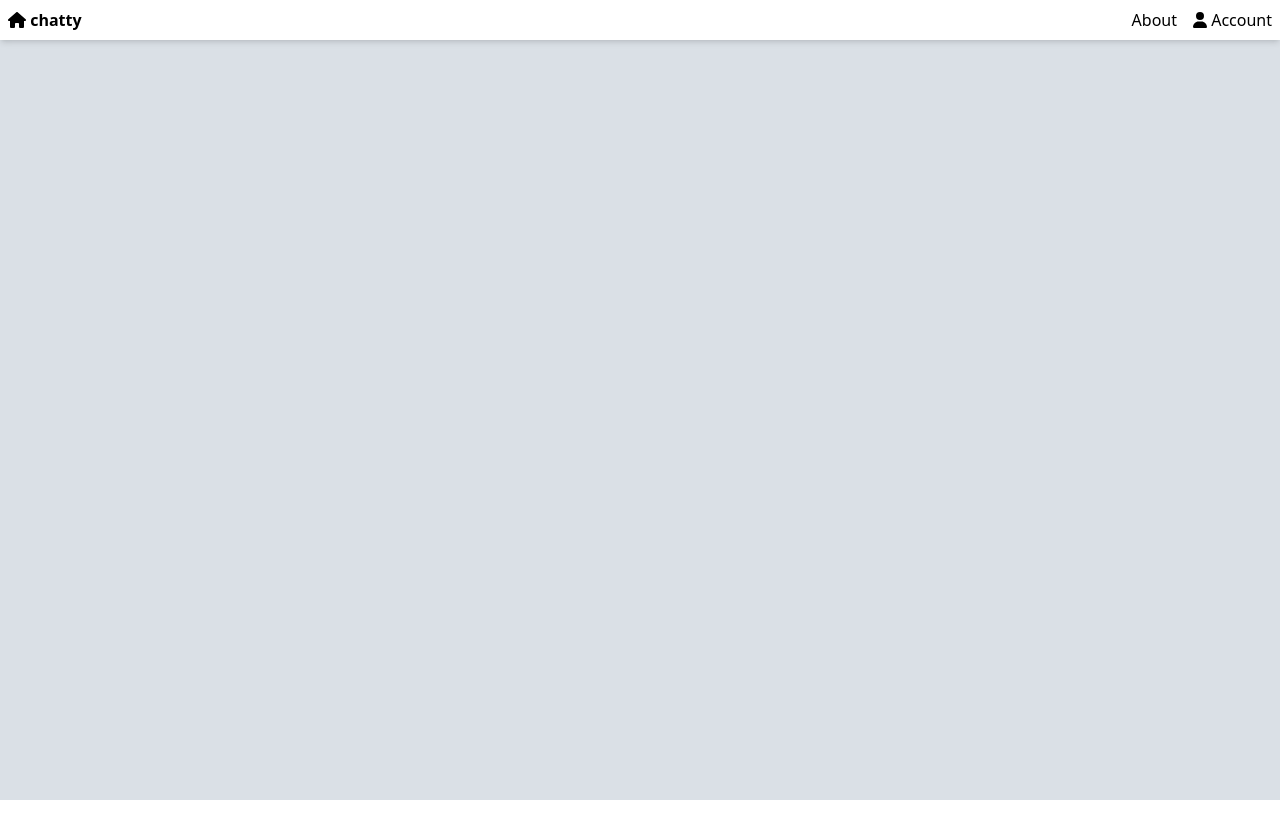
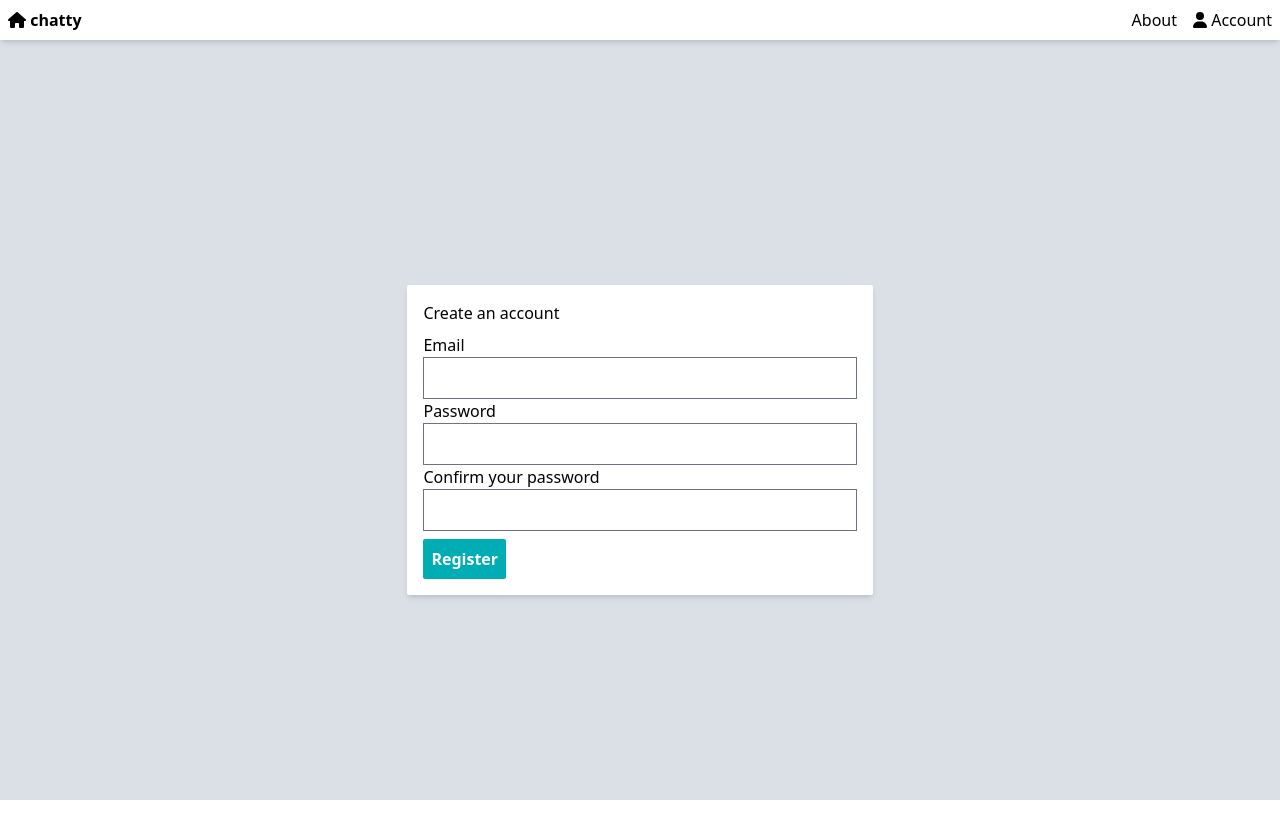
Before and after one commit to LL-Etiane/chatty, a Vue app in the folder frontend/: page /register in a window 1280 px wide. Before the commit the page ends 800 px from the top, so only its background shows below. Built offline with nearby package versions, Linux system fonts and the light colour scheme.

Commit message:
Register page added

```diff
--- a/frontend/src/router/index.js
+++ b/frontend/src/router/index.js
@@ -1,6 +1,7 @@
 import { createRouter, createWebHistory } from 'vue-router'
 import HomeView from '../views/HomeView.vue'
 import LoginView from '../views/Login.vue'
+import RegisterView from '../views/Register.vue'
 
 const router = createRouter({
   history: createWebHistory(import.meta.env.BASE_URL),
@@ -15,6 +16,11 @@ const router = createRouter({
       name: 'login',
       component: LoginView
     },
+    {
+      path: '/register',
+      name: 'register',
+      component: RegisterView
+    }
   ]
 })
 
--- /dev/null
+++ b/frontend/src/views/Register.vue
@@ -0,0 +1,25 @@
+<script setup>
+</script>
+
+<template>
+    <main class="h-screen grid place-items-center">
+        <div class="bg-white py-2 px-4 rounded-sm shadow-md">
+            <h1 class="my-2">Create an account</h1>
+            <form action="">
+                <div class="form-group">
+                    <label for="email">Email</label>
+                    <input type="email" name="email" id="email" class="form-input w-full">
+                </div>
+                <div class="form-group">
+                    <label for="password">Password</label>
+                    <input type="password" name="password" id="password" class="w-full">
+                </div>
+                <div class="form-group">
+                    <label for="passwordConfirm">Confirm your password</label>
+                    <input type="password" name="passwordConfirm" id="passwordConfirm" class="w-full">
+                </div>
+                <input type="submit" value="Register" class="bg-primary p-2 my-2 rounded-sm text-white font-bold">
+            </form>
+        </div>
+    </main>
+</template>
```
